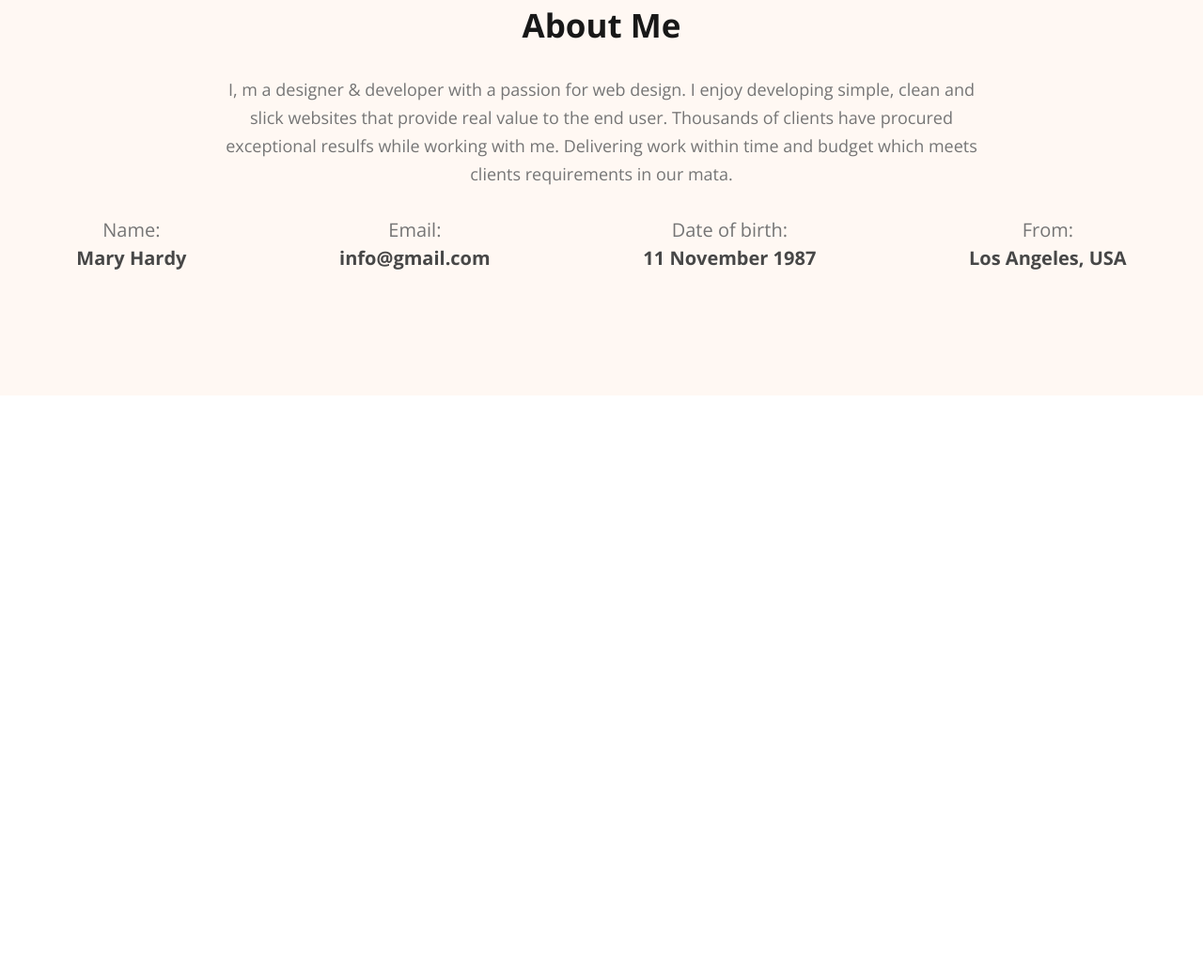
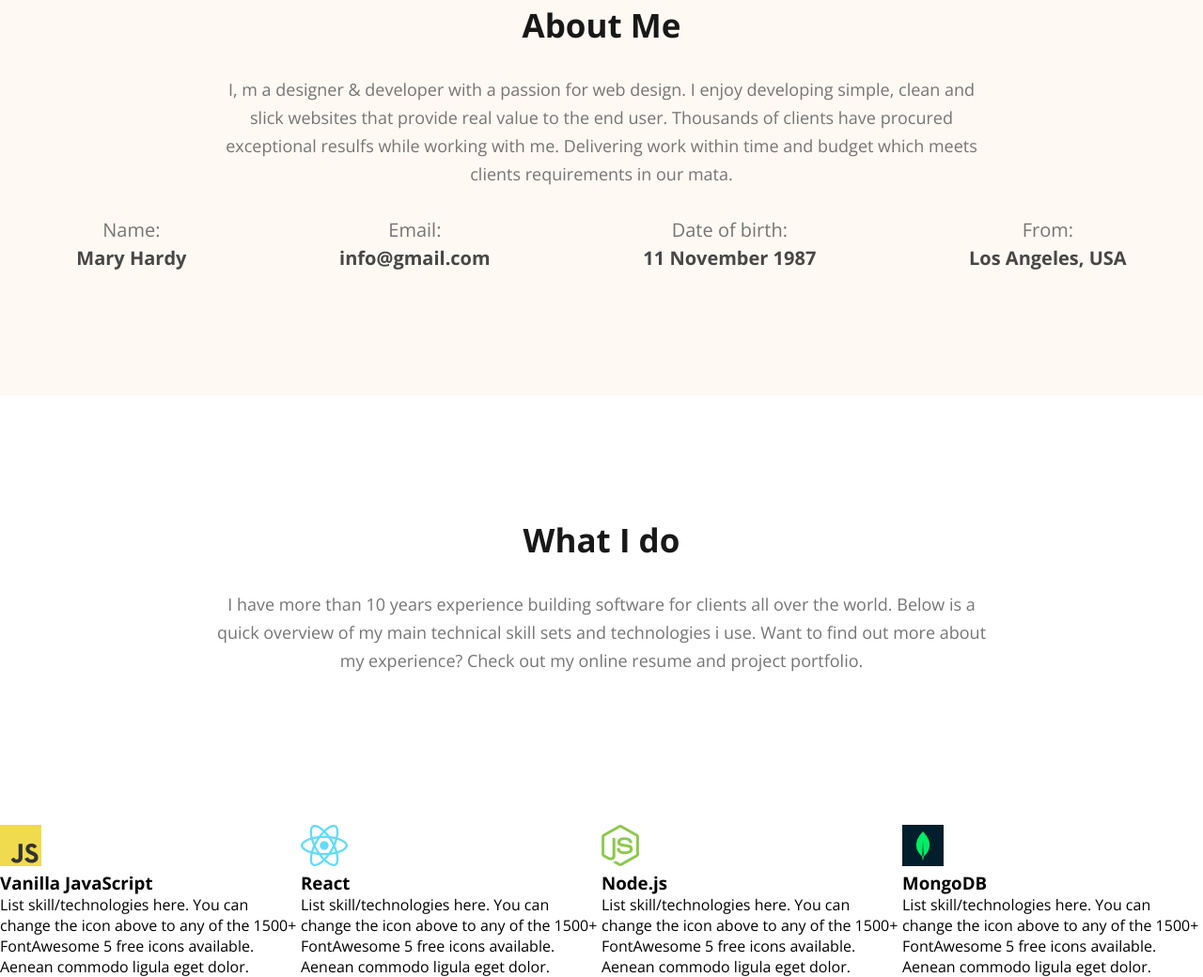
Before and after one commit to developermehedi99/developer-portfolio, a plain HTML site: page index.html in a window 1280 px wide. Shown: the part 980-2020 px from the top of the page at 94% size. Before the commit the page ends 1401 px from the top, so only its background shows below. Drawn offline with nearby package versions, Linux system fonts and the light colour scheme.

Commit message:
git commmit

```diff
--- a/index.html
+++ b/index.html
@@ -60,6 +60,35 @@
                 </div>
             </div>
         </section>
+        <!-- what i do section -->
+        <section>
+            <div class="what-i-do">
+                <h2 class="about-taitle">What I do</h2>
+                <p class="about-description">I have more than 10 years experience building software for clients all over the world. Below is a quick overview of my main technical skill sets and technologies i use. Want to find out more about my experience? Check out my online resume and project portfolio.</p>
+            </div>
+            <div class="skill-container container">
+                <div class="skill">
+                    <img src="./images/icons/js.png" alt="">
+                    <h3 class="skill-title">Vanilla JavaScript</h3>
+                    <p class="skill-description">List skill/technologies here. You can change the icon above to any of the 1500+ FontAwesome 5 free icons available. Aenean commodo ligula eget dolor.</p>
+                </div>
+                <div class="skill">
+                    <img src="./images/icons/react.png" alt="">
+                    <h3 class="skill-title">React</h3>
+                    <p class="skill-description">List skill/technologies here. You can change the icon above to any of the 1500+ FontAwesome 5 free icons available. Aenean commodo ligula eget dolor.</p>
+                </div>
+                <div class="skill">
+                    <img src="./images/icons/nodejs.png" alt="">
+                    <h3 class="skill-title">Node.js</h3>
+                    <p class="skill-description">List skill/technologies here. You can change the icon above to any of the 1500+ FontAwesome 5 free icons available. Aenean commodo ligula eget dolor.</p>
+                </div>
+                <div class="skill">
+                    <img src="./images/icons/mongo.png" alt="">
+                    <h3 class="skill-title">MongoDB</h3>
+                    <p class="skill-description">List skill/technologies here. You can change the icon above to any of the 1500+ FontAwesome 5 free icons available. Aenean commodo ligula eget dolor.</p>
+                </div>
+            </div>
+        </section>
     </main>
 </body>
 
--- a/style.css
+++ b/style.css
@@ -187,3 +187,12 @@ section.about {
     font-weight: 700;
     line-height: 30px;
 }
+
+/* what i do seaction */
+.what-i-do{
+    padding: 130px 0;
+}
+
+.skill-container{
+    display: flex;
+}
```
